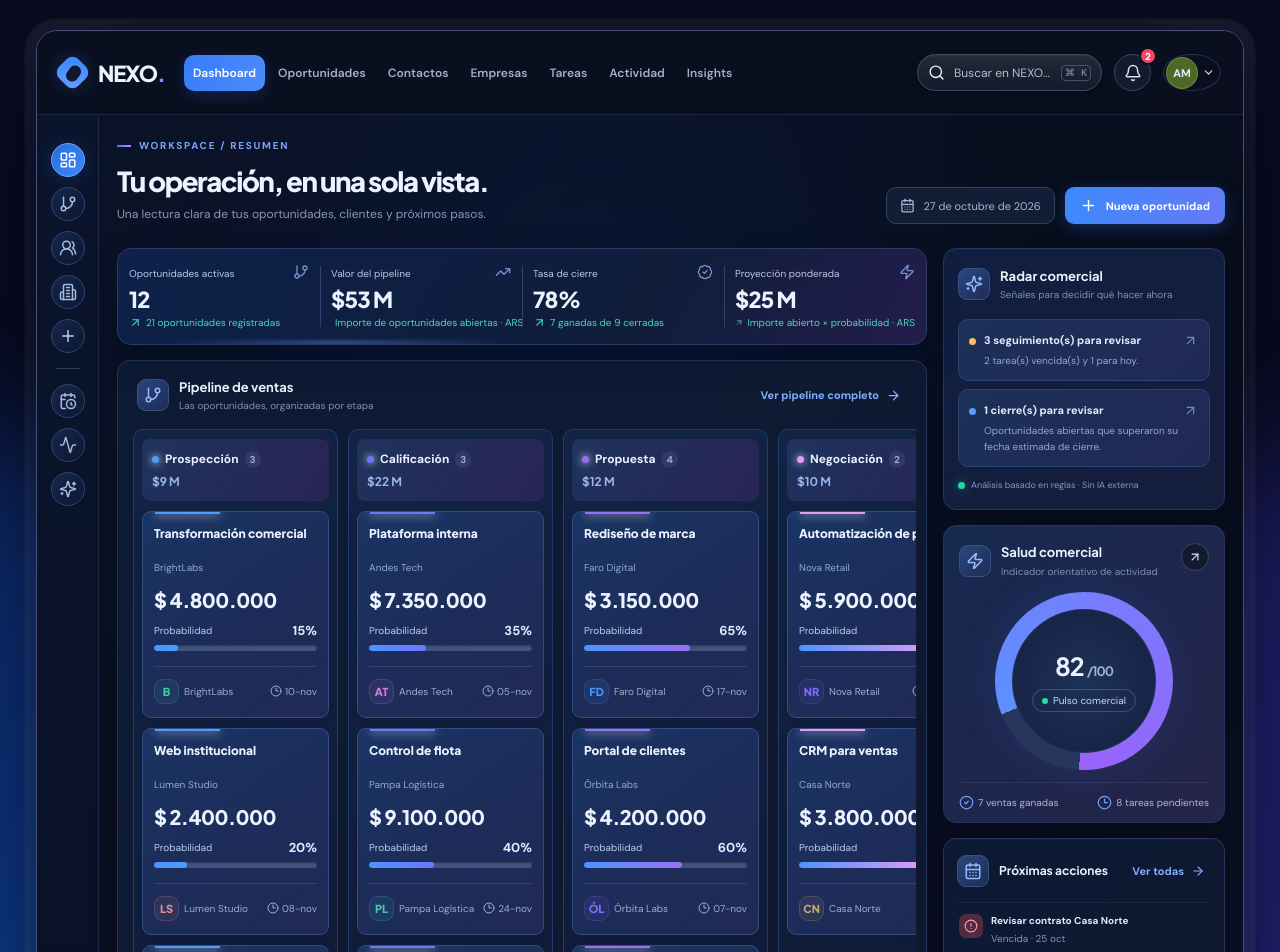
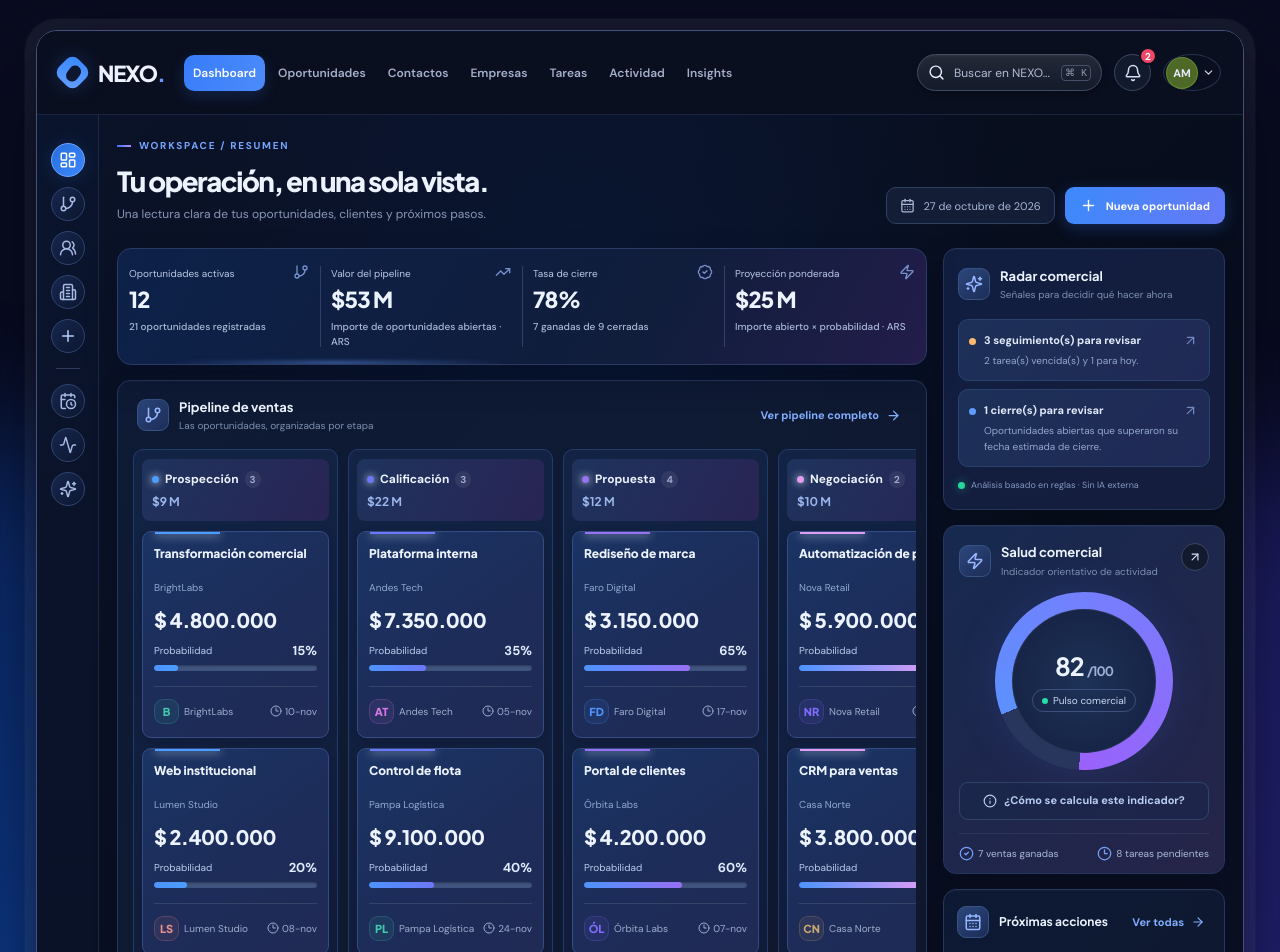
Before and after one commit to CamiloVenesia/nexo-crm, a React (Vite) app: page / in a window 1280 px wide. Shown: the top 952 px of the page. Built offline with nearby package versions, Linux system fonts and the light colour scheme; the HTML template or start-up script is replaced by a standard one.

Commit message:
feat: mejorar claridad de indicadores y pulso comercial

```diff
--- a/src/views/Dashboard.tsx
+++ b/src/views/Dashboard.tsx
@@ -1,3 +1,5 @@
+
+import type { ReactNode } from 'react';
 
 import {
   ArrowRight,
@@ -8,6 +10,7 @@ import {
   CircleCheck,
   Clock3,
   GitBranch,
+  Info,
   Plus,
   Sparkles,
   TrendingUp,
@@ -17,7 +20,6 @@ import {
 import { useCRM } from '../lib/store';
 import { calculateReportMetrics } from '../lib/reporting';
 import { fmtDateTime, money, overdue, todayDue } from '../lib/utils';
-
 import type { Deal, Page } from '../types';
 import { STAGES } from '../types';
 
@@ -25,7 +27,6 @@ import {
   DealCard,
   PageHeading,
   SectionTitle,
-  StatTile,
   Tag,
 } from '../components/Shared';
 
@@ -35,49 +36,56 @@ import {
   RevenueLegend,
 } from '../components/Charts';
 
+import './dashboard-clarity.css';
+
+interface DashboardMetricProps {
+  label: string;
+  value: string;
+  description: string;
+  icon: ReactNode;
+}
+
+/**
+ * Una descripción es un dato contextual, no una tendencia.
+ * Conservamos las clases de las tarjetas sin mostrar flechas ficticias.
+ */
+function DashboardMetric({
+  label,
+  value,
+  description,
+  icon,
+}: DashboardMetricProps) {
+  return (
+    <div className="stat-tile">
+      <div className="stat-top">
+        <span>{label}</span>
+        <span className="stat-icon" aria-hidden="true">{icon}</span>
+      </div>
+      <div className="stat-number">{value}</div>
+      <div className="dashboard-metric-description">{description}</div>
+    </div>
+  );
+}
+
 interface DashboardProps {
   navigate: (page: Page) => void;
   newDeal: () => void;
   editDeal: (deal: Deal) => void;
 }
 
-export function Dashboard({
-  navigate,
-  newDeal,
-  editDeal,
-}: DashboardProps) {
+export function Dashboard({ navigate, newDeal, editDeal }: DashboardProps) {
   const { data, changeStage } = useCRM();
-
-  // ==========================================
-  // MÉTRICAS COMPARTIDAS CON REPORTES
-  // ==========================================
-
   const metrics = calculateReportMetrics(data.deals);
   const currency = data.settings.currency;
 
   const active = data.deals.filter(
-    (deal) =>
-      deal.stage !== 'ganado' &&
-      deal.stage !== 'perdido',
+    (deal) => deal.stage !== 'ganado' && deal.stage !== 'perdido',
   );
 
-  const pending = data.tasks.filter(
-    (task) => !task.done,
-  );
-
-  const lateTasks = pending.filter(
-    (task) => overdue(task.dueDate),
-  );
-
-  const todayTasks = pending.filter(
-    (task) => todayDue(task.dueDate),
-  );
-
-  const lateClosings = active.filter(
-    (deal) => overdue(deal.dueDate),
-  );
-
-  // Ordenamos sin modificar los datos del CRM.
+  const pending = data.tasks.filter((task) => !task.done);
+  const lateTasks = pending.filter((task) => overdue(task.dueDate));
+  const todayTasks = pending.filter((task) => todayDue(task.dueDate));
+  const lateClosings = active.filter((deal) => overdue(deal.dueDate));
 
   const nextTasks = [...pending]
     .sort((a, b) =>
@@ -87,24 +95,17 @@ export function Dashboard({
     )
     .slice(0, 4);
 
-  // ==========================================
-  // RADAR COMERCIAL
-  // ==========================================
-
   const insights = [
     lateTasks.length + todayTasks.length > 0
       ? {
-          title: `${
-            lateTasks.length + todayTasks.length
-          } seguimiento(s) para revisar`,
+          title: `${lateTasks.length + todayTasks.length} seguimiento(s) para revisar`,
           detail: `${lateTasks.length} tarea(s) vencida(s) y ${todayTasks.length} para hoy.`,
           tone: 'orange',
           page: 'tasks' as Page,
         }
       : {
           title: 'Seguimientos al día',
-          detail:
-            'No hay tareas vencidas ni tareas pendientes para hoy.',
+          detail: 'No hay tareas vencidas ni tareas pendientes para hoy.',
           tone: 'green',
           page: 'tasks' as Page,
         },
@@ -112,15 +113,13 @@ export function Dashboard({
     lateClosings.length > 0
       ? {
           title: `${lateClosings.length} cierre(s) para revisar`,
-          detail:
-            'Oportunidades abiertas que superaron su fecha estimada de cierre.',
+          detail: 'Oportunidades abiertas que superaron su fecha estimada de cierre.',
           tone: 'blue',
           page: 'deals' as Page,
         }
       : {
           title: 'Fechas de cierre al día',
-          detail:
-            'Ninguna oportunidad abierta tiene un cierre estimado vencido.',
+          detail: 'Ninguna oportunidad abierta tiene un cierre estimado vencido.',
           tone: 'blue',
           page: 'deals' as Page,
         },
@@ -128,10 +127,6 @@ export function Dashboard({
 
   return (
     <>
-      {/* ======================================
-          ENCABEZADO ORIGINAL
-      ====================================== */}
-
       <PageHeading
         eyebrow="WORKSPACE / RESUMEN"
         title="Tu operación, en una sola vista."
@@ -149,72 +144,54 @@ export function Dashboard({
         secondary={
           <span className="date-chip">
             <CalendarDays size={15} />
-
-            {new Date().toLocaleDateString(
-              'es-AR',
-              {
+            {new Date().toLocaleDateString('es-AR', {
               day: 'numeric',
               month: 'long',
               year: 'numeric',
-              },
-            )}
+            })}
           </span>
         }
       />
 
       <div className="dashboard-layout">
         <div className="dashboard-main">
-          {/* ==================================
-              INDICADORES PRINCIPALES
-          ================================== */}
+          {/* INDICADORES SIN FLECHAS DE TENDENCIA FICTICIAS */}
 
           <div className="kpi-grid">
-            <StatTile
+            <DashboardMetric
               label="Oportunidades activas"
-              value={String(
-                metrics.openCount,
-              ).padStart(2, '0')}
-              meta={`${data.deals.length} oportunidades registradas`}
+              value={String(metrics.openCount).padStart(2, '0')}
+              description={`${data.deals.length} oportunidades registradas`}
               icon={<GitBranch size={16} />}
             />
 
-            <StatTile
+            <DashboardMetric
               label="Valor del pipeline"
-              value={money(
-                metrics.openValue,
-                currency,
-                true,
-              )}
-              meta={`Importe de oportunidades abiertas · ${currency}`}
+              value={money(metrics.openValue, currency, true)}
+              description={`Importe de oportunidades abiertas · ${currency}`}
               icon={<TrendingUp size={16} />}
             />
 
-            <StatTile
+            <DashboardMetric
               label="Tasa de cierre"
               value={
                 metrics.closeRate === null
                   ? '—'
                   : `${metrics.closeRate}%`
               }
-              meta={`${metrics.wonCount} ganadas de ${metrics.closedCount} cerradas`}
+              description={`${metrics.wonCount} ganadas de ${metrics.closedCount} cerradas`}
               icon={<BadgeCheck size={16} />}
             />
 
-            <StatTile
+            <DashboardMetric
               label="Proyección ponderada"
-              value={money(
-                metrics.weightedOpenValue,
-                currency,
-                true,
-              )}
-              meta={`Importe abierto × probabilidad · ${currency}`}
+              value={money(metrics.weightedOpenValue, currency, true)}
+              description={`Importe abierto × probabilidad · ${currency}`}
               icon={<Zap size={16} />}
             />
           </div>
 
-          {/* ==================================
-              KANBAN RESUMIDO ORIGINAL
-          ================================== */}
+          {/* PIPELINE ORIGINAL */}
 
           <div className="panel board-panel">
             <div className="panel-heading">
@@ -237,13 +214,11 @@ export function Dashboard({
             <div className="board-scroll dashboard-board">
               {STAGES.slice(0, 4).map((stage) => {
                 const list = active.filter(
-                  (deal) =>
-                    deal.stage === stage.id,
+                  (deal) => deal.stage === stage.id,
                 );
 
                 const total = list.reduce(
-                  (sum, deal) =>
-                    sum + deal.amount,
+                  (sum, deal) => sum + deal.amount,
                   0,
                 );
 
@@ -251,27 +226,16 @@ export function Dashboard({
                   <div
                     key={stage.id}
                     className="board-column"
-                    onDragOver={(event) =>
-                      event.preventDefault()
-                    }
+                    onDragOver={(event) => event.preventDefault()}
                     onDrop={(event) => {
                       event.preventDefault();
 
-                      const id =
-                        event.dataTransfer.getData(
-                          'text/plain',
-                        );
+                      const id = event.dataTransfer.getData('text/plain');
 
                       if (
-                        data.deals.some(
-                          (deal) =>
-                            deal.id === id,
-                        )
+                        data.deals.some((deal) => deal.id === id)
                       ) {
-                        changeStage(
-                          id,
-                          stage.id,
-                        );
+                        changeStage(id, stage.id);
                       }
                     }}
                   >
@@ -279,10 +243,7 @@ export function Dashboard({
                       <div>
                         <span
                           className="stage-dot"
-                          style={{
-                            background:
-                              stage.color,
-                          }}
+                          style={{ background: stage.color }}
                         />
 
                         {stage.label}
@@ -293,24 +254,16 @@ export function Dashboard({
                       </div>
 
                       <strong>
-                        {money(
-                          total,
-                          currency,
-                          true,
-                        )}
+                        {money(total, currency, true)}
                       </strong>
                     </div>
 
                     {list.length ? (
-                      list
-                        .slice(0, 3)
-                        .map((deal) => (
+                      list.slice(0, 3).map((deal) => (
                         <DealCard
                           key={deal.id}
                           deal={deal}
-                            onClick={() =>
-                              editDeal(deal)
-                            }
+                          onClick={() => editDeal(deal)}
                         />
                       ))
                     ) : (
@@ -324,9 +277,7 @@ export function Dashboard({
             </div>
           </div>
 
-          {/* ==================================
-              GRÁFICO ORIGINAL
-          ================================== */}
+          {/* PROYECCIÓN COMERCIAL YA CORREGIDA */}
 
           <div className="panel forecast-panel">
             <div className="panel-heading">
@@ -342,19 +293,17 @@ export function Dashboard({
             <ForecastChart height={224} />
 
             <div className="panel-footnote">
-              Los valores son estimaciones basadas en
-              oportunidades. Las ventas ganadas no equivalen
-              necesariamente a dinero cobrado.
+              Los valores son estimaciones basadas en oportunidades.
+              Las ventas ganadas no equivalen necesariamente
+              a dinero cobrado.
             </div>
           </div>
         </div>
 
-        {/* ====================================
-            COLUMNA DERECHA ORIGINAL
-        ==================================== */}
+        {/* COLUMNA DERECHA */}
 
         <aside className="dashboard-side">
-          {/* RADAR */}
+          {/* RADAR COMERCIAL */}
 
           <div className="panel intelligence-panel">
             <SectionTitle
@@ -369,18 +318,11 @@ export function Dashboard({
                   key={insight.page}
                   type="button"
                   className="insight-item"
-                  onClick={() =>
-                    navigate(insight.page)
-                  }
+                  onClick={() => navigate(insight.page)}
                 >
-                  <span
-                    className={`signal-dot ${insight.tone}`}
-                  />
-
+                  <span className={`signal-dot ${insight.tone}`} />
                   <strong>{insight.title}</strong>
-
                   <small>{insight.detail}</small>
-
                   <ArrowUpRight
                     className="insight-arrow"
                     size={15}
@@ -395,7 +337,7 @@ export function Dashboard({
             </div>
           </div>
 
-          {/* SALUD COMERCIAL */}
+          {/* PULSO COMERCIAL CON EXPLICACIÓN */}
 
           <div className="panel performance-panel">
             <div className="performance-head">
@@ -408,9 +350,7 @@ export function Dashboard({
               <button
                 type="button"
                 className="icon-btn small"
-                onClick={() =>
-                  navigate('insights')
-                }
+                onClick={() => navigate('insights')}
                 title="Ver reportes"
                 aria-label="Ver reportes"
               >
@@ -419,6 +359,49 @@ export function Dashboard({
             </div>
 
             <PerformanceRing />
+
+            <details className="dashboard-pulse-explanation">
+              <summary>
+                <Info size={14} aria-hidden="true" />
+                ¿Cómo se calcula este indicador?
+              </summary>
+
+              <div className="dashboard-pulse-content">
+                <p>
+                  Es un puntaje orientativo de NEXO calculado
+                  con reglas internas. No mide ingresos reales
+                  ni predice el resultado de una venta.
+                </p>
+
+                <ul>
+                  <li>
+                    <strong>Tasa de cierre:</strong>{' '}
+                    {metrics.closeRate === null
+                      ? 'sin oportunidades cerradas'
+                      : `${metrics.closeRate}%`}
+                    {' '}— aporta hasta 48 puntos.
+                  </li>
+
+                  <li>
+                    <strong>Oportunidades abiertas:</strong>{' '}
+                    {metrics.openCount}
+                    {' '}— aportan hasta 21,6 puntos.
+                  </li>
+
+                  <li>
+                    <strong>Tareas pendientes:</strong>{' '}
+                    {pending.length}
+                    {' '}— cuanto menos pendientes, mayor aporte,
+                    hasta 25 puntos.
+                  </li>
+                </ul>
+
+                <p>
+                  Incluye 18 puntos de base y tiene un máximo de 99.
+                  No es una comparación con períodos anteriores.
+                </p>
+              </div>
+            </details>
 
             <div className="performance-footer">
               <span>
@@ -445,9 +428,7 @@ export function Dashboard({
               <button
                 type="button"
                 className="text-action"
-                onClick={() =>
-                  navigate('tasks')
-                }
+                onClick={() => navigate('tasks')}
               >
                 Ver todas
                 <ArrowRight size={14} />
@@ -464,20 +445,12 @@ export function Dashboard({
                     key={task.id}
                     type="button"
                     className="next-task"
-                    onClick={() =>
-                      navigate('tasks')
-                    }
+                    onClick={() => navigate('tasks')}
                   >
-                    <span
-                      className={`next-icon ${
-                        late ? 'late' : ''
-                      }`}
-                    >
-                      {late ? (
-                        <CircleAlert size={14} />
-                      ) : (
-                        <CircleCheck size={14} />
-                      )}
+                    <span className={`next-icon ${late ? 'late' : ''}`}>
+                      {late
+                        ? <CircleAlert size={14} />
+                        : <CircleCheck size={14} />}
                     </span>
 
                     <span>
@@ -493,13 +466,10 @@ export function Dashboard({
                         {task.dueDate
                           ? new Date(
                               `${task.dueDate}T12:00:00`,
-                            ).toLocaleDateString(
-                              'es-AR',
-                              {
+                            ).toLocaleDateString('es-AR', {
                               day: 'numeric',
                               month: 'short',
-                              },
-                            )
+                            })
                           : 'Sin fecha'}
                       </small>
                     </span>
@@ -527,18 +497,13 @@ export function Dashboard({
         </aside>
       </div>
 
-      {/* ====================================
-          PIE DEL DASHBOARD
-      ==================================== */}
-
       <div className="bottom-strip">
         <span className="strip-icon">
           <BadgeCheck size={16} />
         </span>
 
         <span>
-          <strong>Todo conectado.</strong>
-          {' '}
+          <strong>Todo conectado.</strong>{' '}
           Cada cambio en oportunidades y tareas
           se refleja en tus métricas.
         </span>
@@ -550,9 +515,7 @@ export function Dashboard({
         <span className="strip-time">
           Última actividad:{' '}
           {data.activities.length
-            ? fmtDateTime(
-                data.activities[0].createdAt,
-              )
+            ? fmtDateTime(data.activities[0].createdAt)
             : 'Sin actividad'}
         </span>
       </div>
--- /dev/null
+++ b/src/views/dashboard-clarity.css
@@ -0,0 +1,80 @@
+
+/* NEXO CRM — Claridad de los indicadores del Dashboard.
+   Solo utiliza clases locales: no modifica los módulos existentes. */
+
+.dashboard-metric-description {
+  margin-top: 3px;
+  color: #aabbd9;
+  font-size: 10px;
+  font-weight: 500;
+  line-height: 1.5;
+  overflow-wrap: anywhere;
+}
+
+.dashboard-pulse-explanation {
+  width: 100%;
+  min-width: 0;
+  margin: 2px 0 13px;
+  border: 1px solid #30436b;
+  border-radius: 9px;
+  background: rgba(22, 38, 74, 0.38);
+  color: #aebfde;
+}
+
+.dashboard-pulse-explanation summary {
+  display: flex;
+  align-items: center;
+  justify-content: center;
+  gap: 7px;
+  padding: 10px 12px;
+  color: #b8cef3;
+  font-size: 11px;
+  font-weight: 700;
+  line-height: 1.45;
+  cursor: pointer;
+  list-style: none;
+}
+
+.dashboard-pulse-explanation summary::-webkit-details-marker {
+  display: none;
+}
+
+.dashboard-pulse-explanation summary:hover {
+  color: #f1f6ff;
+  background: rgba(69, 102, 165, 0.12);
+}
+
+.dashboard-pulse-explanation summary:focus-visible {
+  outline: 2px solid #97b8ff;
+  outline-offset: 2px;
+  border-radius: 8px;
+}
+
+.dashboard-pulse-content {
+  border-top: 1px solid #30436b;
+  padding: 11px 13px 12px;
+  font-size: 11px;
+  line-height: 1.65;
+  color: #a9bddb;
+}
+
+.dashboard-pulse-content p {
+  margin: 0 0 9px;
+}
+
+.dashboard-pulse-content p:last-child {
+  margin-bottom: 0;
+}
+
+.dashboard-pulse-content ul {
+  margin: 0 0 9px;
+  padding-left: 17px;
+}
+
+.dashboard-pulse-content li + li {
+  margin-top: 5px;
+}
+
+.dashboard-pulse-content strong {
+  color: #dce8ff;
+}
```
Lines whose indentation alone changed are shown as unchanged.
